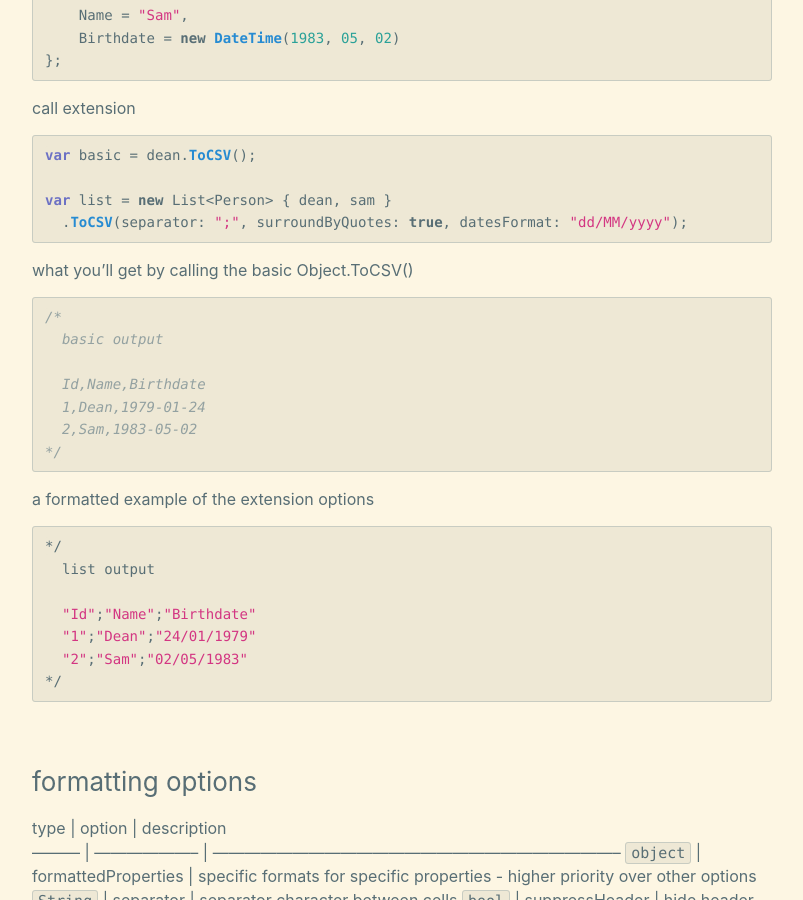
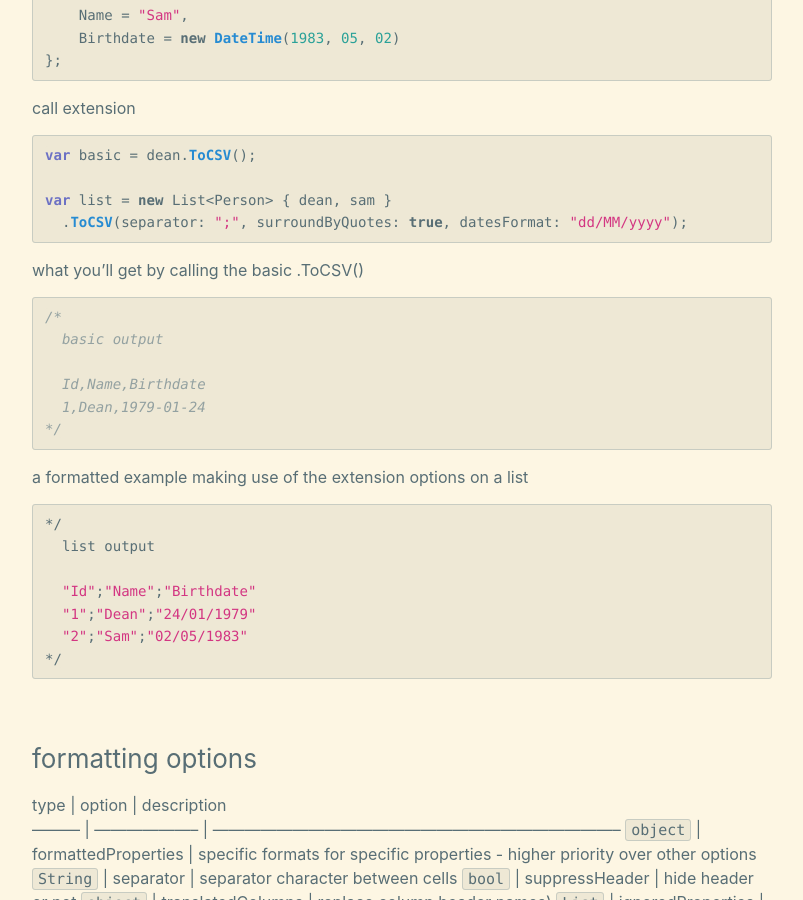
Before and after one commit to kelvindules/kelvindules.github.io, a Jekyll site: the page built from _posts/2020-04-07-tocsv.markdown, in a window 1280 px wide and 900 px high, scrolled down 591 px. Shown: the whole window, without its empty margins (238-1041 px from the left). Built offline with Jekyll 4.4.1, drawn with Linux system fonts in a browser that asks for light colours.

Commit message:
fixes example

```diff
--- a/_posts/2020-04-07-tocsv.markdown
+++ b/_posts/2020-04-07-tocsv.markdown
@@ -34,18 +34,17 @@ var list = new List<Person> { dean, sam }
   .ToCSV(separator: ";", surroundByQuotes: true, datesFormat: "dd/MM/yyyy");
 {% endhighlight %}
 
-what you'll get by calling the basic Object.ToCSV()
+what you'll get by calling the basic .ToCSV()
 {% highlight c# %}
 /*
   basic output
 
   Id,Name,Birthdate
   1,Dean,1979-01-24
-  2,Sam,1983-05-02
 */
 {% endhighlight %}
 
-a formatted example of the extension options
+a formatted example making use of the extension options on a list
 {% highlight c# %}
 */
   list output
```
